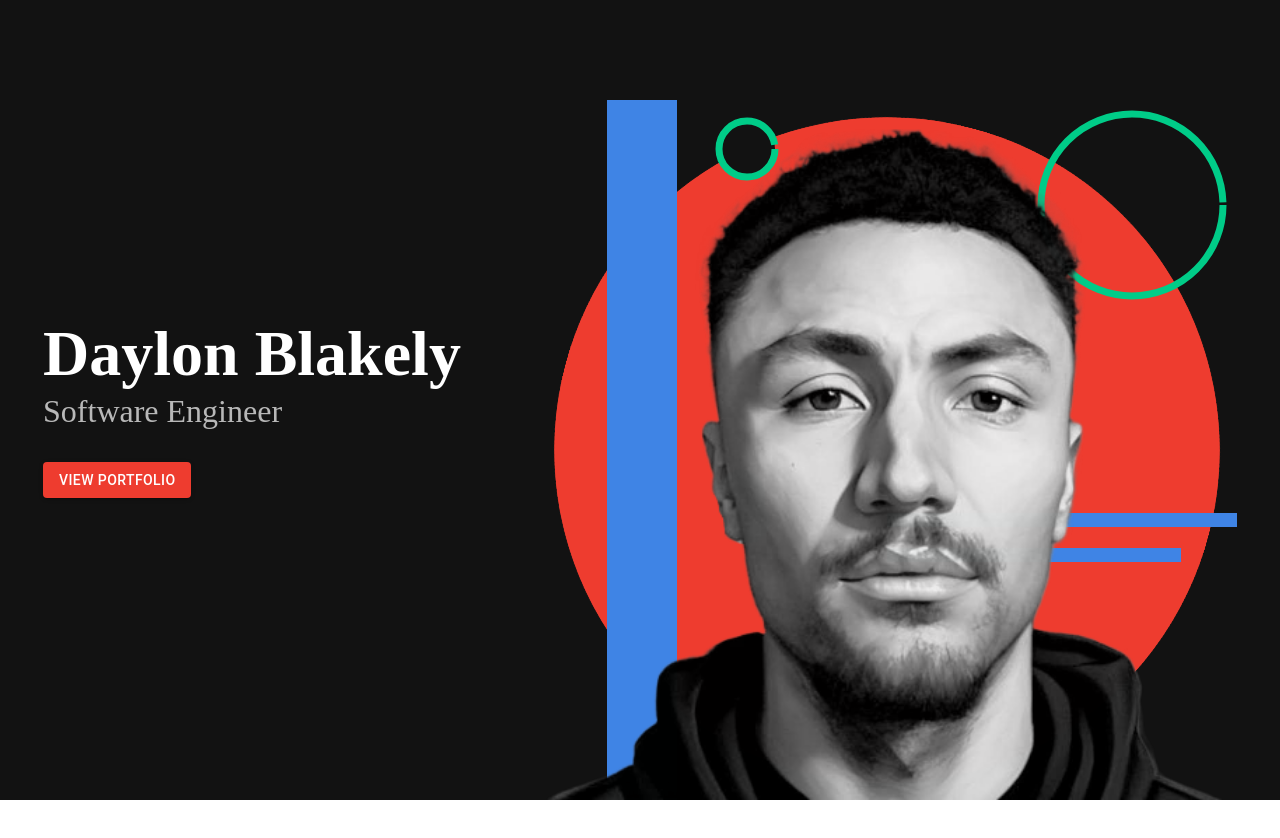
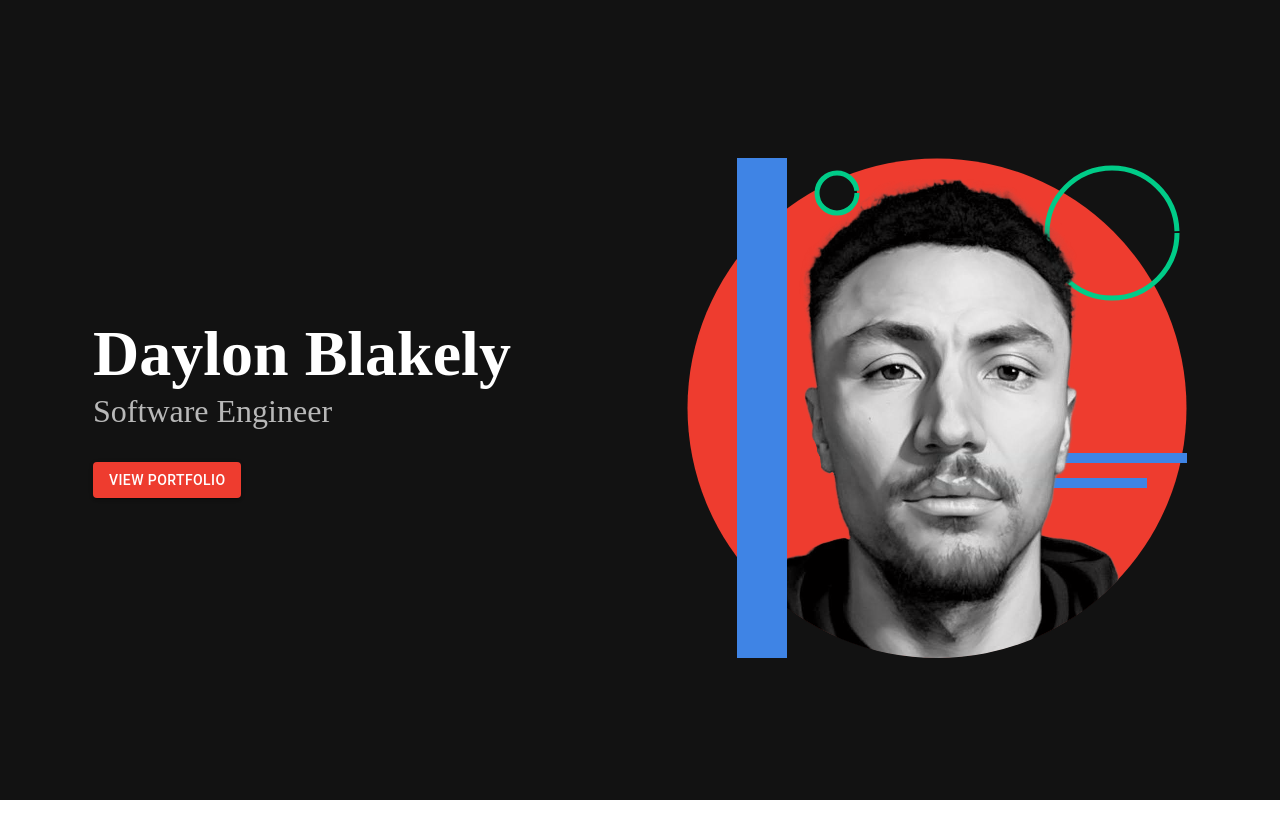
Before and after one commit to daylonblakely/daylonblakely.github.io, a React (Create React App) app: page / in a window 1280 px wide. Shown: the top 838 px of the page. After the commit the page ends 800 px from the top, so only its background shows below. Built offline with nearby package versions, Linux system fonts and the light colour scheme.

Commit message:
fit image inside circle svg

```diff
--- a/src/components/AnimatedBgCircle.jsx
+++ b/src/components/AnimatedBgCircle.jsx
@@ -3,8 +3,8 @@ import { styled } from '@mui/system';
 import { motion } from 'framer-motion';
 
 const AnimatedCircleContainer = styled(motion.div)(({ theme, size }) => ({
-  width: '95%',
-  height: '95%',
+  width: '100%',
+  height: '99%',
   position: 'absolute',
 
   top: '50%' /* position the top  edge of the element at the middle of the parent */,
@@ -13,11 +13,11 @@ const AnimatedCircleContainer = styled(motion.div)(({ theme, size }) => ({
   transform: 'translate(-50%, -50%)',
   zIndex: -1,
   //   boxShadow: '0px 0px 20px rgba(0, 0, 0, 0.25)',
-  [theme.breakpoints.down('md')]: {
-    // marginTop: '15px',
-    width: '99%',
-    height: '99%',
-  },
+  //   [theme.breakpoints.down('md')]: {
+  //     // marginTop: '15px',
+  //     width: '100%',
+  //     height: '99%',
+  //   },
 }));
 
 const AnimatedCircle = styled(motion.div)(({ theme, size }) => ({
@@ -28,10 +28,7 @@ const AnimatedCircle = styled(motion.div)(({ theme, size }) => ({
   position: 'absolute',
 }));
 
-const AnimatedBgCircle = () => {
-  const [isBelowMd, setIsBelowMd] = useState(window.innerWidth < 899.95);
-  const ref = useRef(null);
-  const [circles, setCircles] = useState([
+const INITIAL_CIRCLES = [
   {
     id: 0,
     size: '100%',
@@ -48,7 +45,12 @@ const AnimatedBgCircle = () => {
     magnitude: 4,
     rotate: '15deg',
   },
-  ]);
+];
+
+const AnimatedBgCircle = () => {
+  const [isBelowMd, setIsBelowMd] = useState(window.innerWidth < 899.95);
+  const ref = useRef(null);
+  const [circles, setCircles] = useState(INITIAL_CIRCLES);
 
   useEffect(() => {
     const handleResize = () => {
@@ -64,7 +66,10 @@ const AnimatedBgCircle = () => {
 
   useEffect(() => {
     const handleMouseMove = (event) => {
-      if (!isBelowMd && ref.current) {
+      if (ref.current) {
+        if (isBelowMd) {
+          setCircles(INITIAL_CIRCLES);
+        } else {
           const rect = ref.current.getBoundingClientRect();
           const centerX = rect.left + rect.width / 2;
           const centerY = rect.top + rect.height / 2;
@@ -92,6 +97,7 @@ const AnimatedBgCircle = () => {
               };
             })
           );
+        }
       }
     };
 
--- a/src/components/AnimatedLines.jsx
+++ b/src/components/AnimatedLines.jsx
@@ -21,22 +21,22 @@ const AnimatedLines = () => {
   const theme = useTheme();
 
   return (
+    <>
       <motion.svg
         viewBox="0 0 100 100"
         initial="hidden"
         animate="visible"
         style={{ zIndex: -1 }}
       >
-      {/* vertical line */}
-      <motion.line
-        x1="15"
-        y1="100"
-        x2="15"
-        y2="0"
-        stroke={theme.palette.tertiary.main}
-        strokeWidth={10}
-        variants={draw}
-        custom={1}
+        {/* bg circle */}
+        <motion.circle
+          cx="50"
+          cy="50"
+          r="49.9"
+          // stroke={theme.palette.secondary.main}
+          // variants={draw}
+          fill={theme.palette.primary.main}
+          // custom={3}
         />
         {/* top left circle */}
         <motion.circle
@@ -86,6 +86,20 @@ const AnimatedLines = () => {
           custom={2}
         />
       </motion.svg>
+      <motion.svg viewBox="0 0 100 100" initial="hidden" animate="visible">
+        {/* vertical line */}
+        <motion.line
+          x1="15"
+          y1="100"
+          x2="15"
+          y2="0"
+          stroke={theme.palette.tertiary.main}
+          strokeWidth={10}
+          variants={draw}
+          custom={1}
+        />
+      </motion.svg>
+    </>
   );
 };
 
--- a/src/views/HomePage.jsx
+++ b/src/views/HomePage.jsx
@@ -2,7 +2,7 @@ import React, { useState, useEffect, useRef, useContext } from 'react';
 import { styled } from '@mui/system';
 import { Button } from '@mui/material';
 import ColorModeContext from '../context/ColorModeContext';
-import Me from '../assets/db_cartoon_no_bg.png';
+import Me from '../assets/db_cartoon_no_bg_2.png';
 import Bubble from '../components/Bubble';
 import AnimatedBgCircle from '../components/AnimatedBgCircle';
 import AnimatedLines from '../components/AnimatedLines';
@@ -36,13 +36,30 @@ const ContentContainer = styled('div')(({ theme }) => ({
 }));
 
 const ImageContainer = styled('div')(({ theme }) => ({
-  maxHeight: '100%',
-  maxWidth: '700px',
-  minWidth: '500px',
-  width: '100%',
-  alignSelf: 'flex-end',
+  // // maxHeight: '100%',
+  // // maxWidth: '700px',
+  // // minWidth: '500px',
+  // width: '100%',
+  // // alignSelf: 'flex-end',
+  // position: 'relative',
+  // display: 'flex',
   position: 'relative',
   display: 'flex',
+  // maxWidth: '100%', // ensures it doesn't overflow screen width
+  // maxHeight: '100vh', // ensures it doesn't overflow screen height
+  minWidth: '500px',
+  // width: '800px',
+  justifyContent: 'center', // center the image if smaller than the container
+  alignItems: 'center', // center the image vertically
+
+  // // Allow the container to grow based on the image size
+  // '& > img': {
+  //   maxWidth: '80vw', // max width as a percentage of the viewport width
+  //   maxHeight: '80vh', // max height as a percentage of the viewport height
+  //   width: 'auto', // keep width responsive
+  //   height: 'auto', // keep height responsive
+  //   objectFit: 'contain', // ensures the image is scaled properly
+  // },
 
   '& > svg': {
     position: 'absolute',
@@ -87,7 +104,28 @@ const BubbleContainer = styled('div')(({ theme }) => ({
   zIndex: -1,
 }));
 
-const MeImage = () => <img src={Me} width="100%" height="auto" alt="me!" />;
+const MeImage = () => (
+  <img
+    src={Me}
+    height="auto"
+    alt="me!"
+    // style={{
+    //   maxWidth: '80vw', // allow image to grow up to 80% of the viewport width
+    //   maxHeight: '80vh', // allow image to grow up to 80% of the viewport height
+    //   objectFit: 'contain', // ensures the image is scaled properly
+    //   width: 'auto', // keep width responsive
+    //   height: 'auto', // keep height responsive
+    // }}
+    style={{
+      maxWidth: '100%', // allows the image to fill the container width
+      maxHeight: '100%', // allows the image to fill the container height
+      width: '100%', // starts at 100% of the parent width
+      height: 'auto', // adjusts height automatically to maintain aspect ratio
+      objectFit: 'contain', // ensures the image is scaled properly
+      borderRadius: '300px',
+    }}
+  />
+);
 
 const HomePage = () => {
   const colorMode = useContext(ColorModeContext);
@@ -116,7 +154,7 @@ const HomePage = () => {
         {/* <BubbleContainer ref={bubbleContainerRef}>
           <Bubble parentRef={bubbleContainerRef} />
         </BubbleContainer> */}
-        <AnimatedBgCircle />
+        {/* <AnimatedBgCircle /> */}
         <AnimatedLines />
         <MeImage />
       </ImageContainer>
```
Also changed, not shown: src/assets/db_cartoon_no_bg.png (deleted), src/assets/db_cartoon_no_bg_2.png (added). Lines whose indentation alone changed are shown as unchanged.
